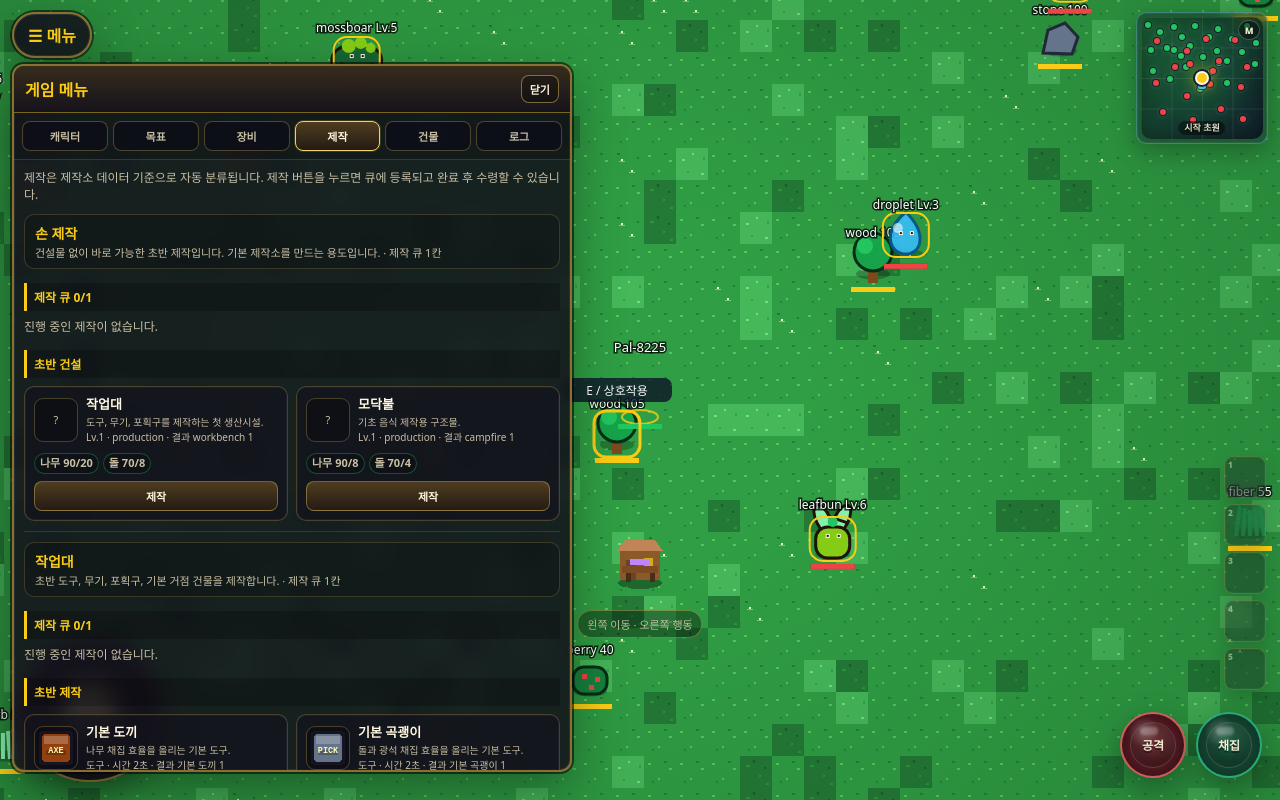
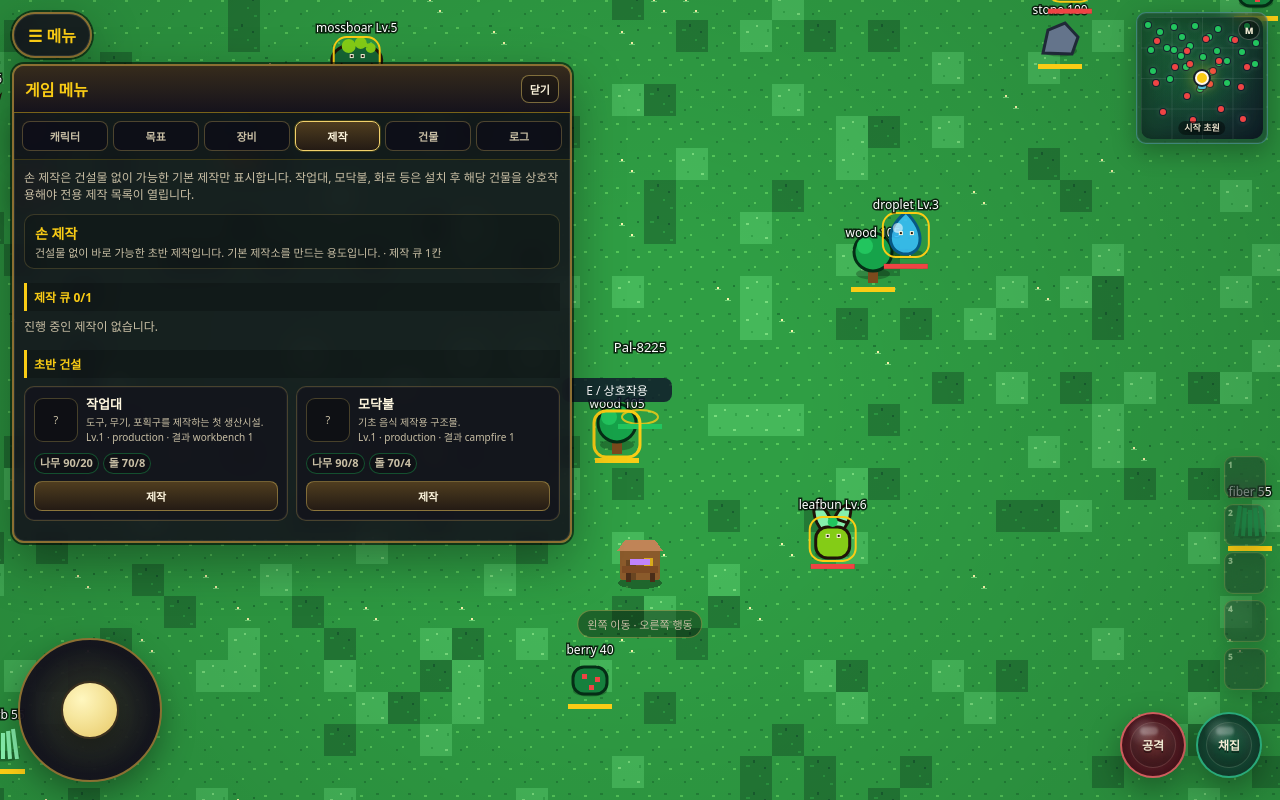
Before and after one commit to winzfs/palpalworld, a Next.js app in the folder apps/web/: page / in a window 1280 px wide. Both pictures are taken after a click on the button "☰ 메뉴". Built offline with nearby package versions, Linux system fonts and the light colour scheme.

Commit message:
Default crafting panel to hand crafting only

```diff
--- a/apps/web/src/features/crafting/CraftingPanel.tsx
+++ b/apps/web/src/features/crafting/CraftingPanel.tsx
@@ -3,7 +3,6 @@ import type { InventoryState } from "@palpalworld/shared";
 import { getIconAsset } from "../assets/assetCatalog";
 import { getItemLabel } from "../items/itemLabels";
 import {
-  CRAFTING_STATIONS,
   getBuildableBuildingsByStation,
   getBuildingItemId,
   getCraftingStation,
@@ -114,7 +113,7 @@ function CraftQueueView({
             return (
               <div key={job.id} className="crafting-card crafting-card--queue">
                 <div className="crafting-card__main">
-                  <CraftIcon itemId={job.kind === "building" ? job.targetId : job.targetId} />
+                  <CraftIcon itemId={job.targetId} />
                   <span className="crafting-card__text">
                     <b>{job.name}</b>
                     <span>{job.outputsLabel}</span>
@@ -235,7 +234,7 @@ function StationCraftingSection({
                         <RequirementList inventory={inventory} stacks={building.requires} />
                         <button
                           className="crafting-card__button"
-                          onClick={() => onStartJob({ stationId: station.id, kind: "building", targetId: building.type, name: building.name, outputsLabel }, 2000)}
+                          onClick={() => onStartJob({ stationId: station.id, kind: "building", targetId: building.type, name: building.name, outputsLabel }, building.craftTimeMs)}
                           disabled={!affordable || queueFull}
                         >
                           제작
@@ -268,10 +267,10 @@ export function CraftingPanel({
 }) {
   const [now, setNow] = useState(() => Date.now());
   const [queueState, setQueueState] = useState<CraftQueueState>({});
-  const stations = useMemo(
-    () => stationId ? [getCraftingStation(stationId)].filter(Boolean) as CraftingStationDefinition[] : CRAFTING_STATIONS,
-    [stationId],
-  );
+  const stations = useMemo(() => {
+    const targetStation = getCraftingStation(stationId ?? "hand");
+    return targetStation ? [targetStation] : [];
+  }, [stationId]);
 
   useEffect(() => {
     const timer = window.setInterval(() => setNow(Date.now()), 250);
@@ -314,7 +313,7 @@ export function CraftingPanel({
     <div className={compact ? "feature-panel feature-panel--crafting feature-panel--crafting-compact" : "feature-panel feature-panel--crafting"}>
       {!compact ? (
         <div className="feature-panel__hint">
-          제작은 제작소 데이터 기준으로 자동 분류됩니다. 제작 버튼을 누르면 큐에 등록되고 완료 후 수령할 수 있습니다.
+          손 제작은 건설물 없이 가능한 기본 제작만 표시합니다. 작업대, 모닥불, 화로 등은 설치 후 해당 건물을 상호작용해야 전용 제작 목록이 열립니다.
         </div>
       ) : null}
       {stations.map((station) => (
```
